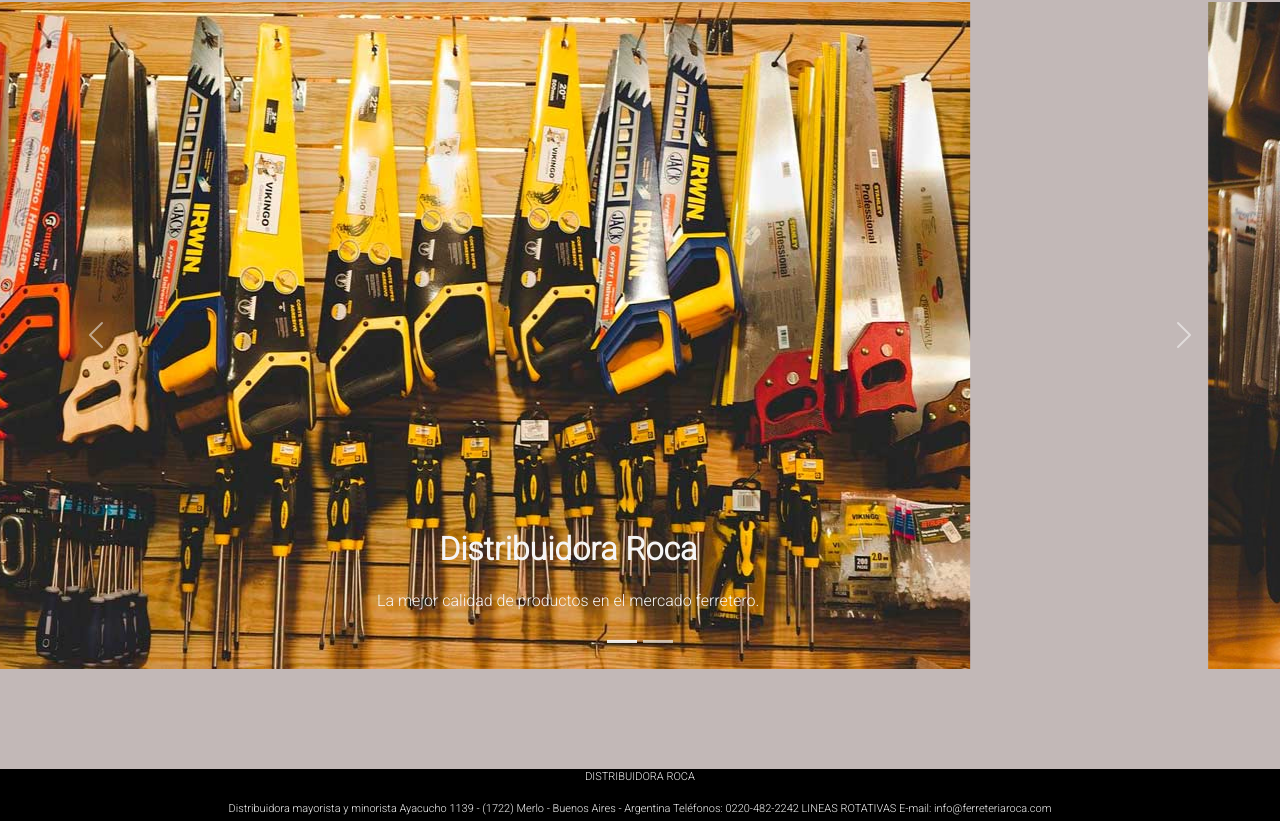
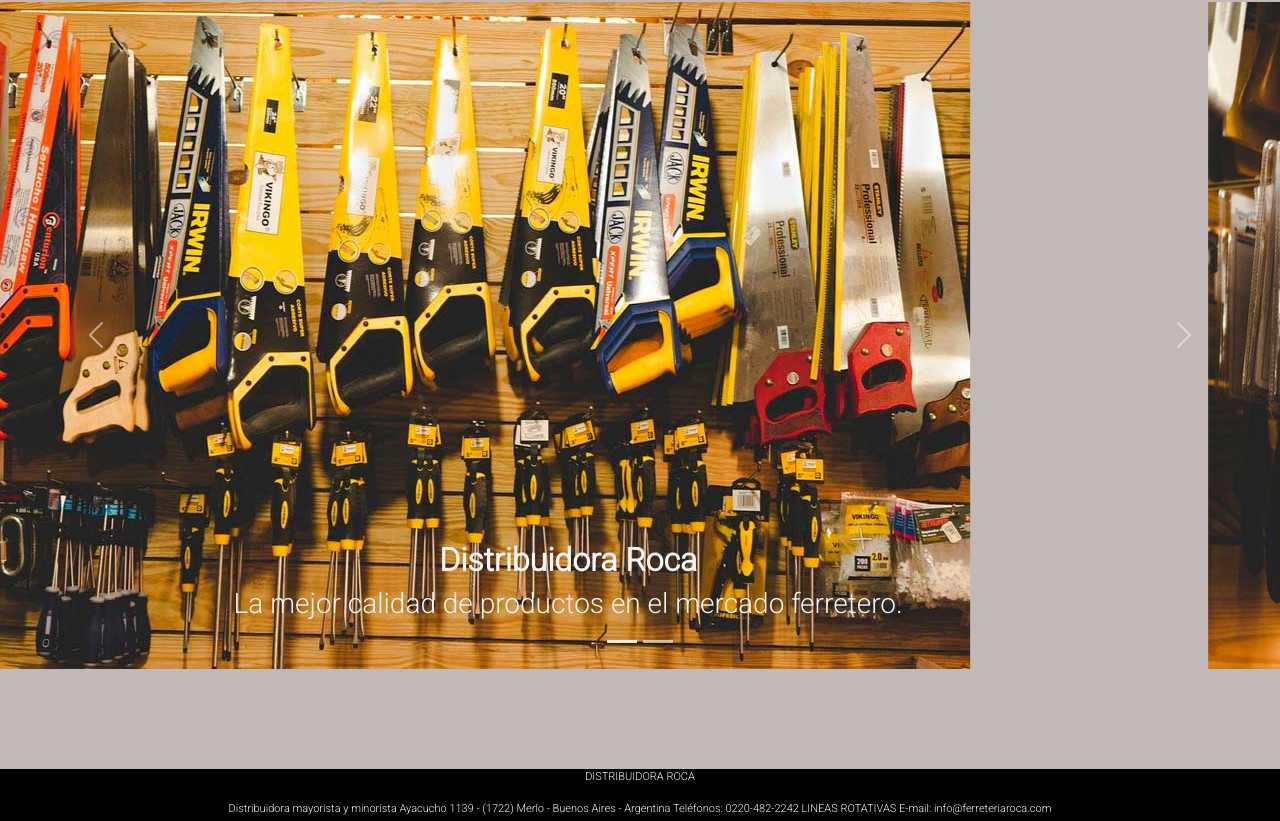
Before and after one commit to ulisesmontenegroo/terceraEntrega, a website: page index.html in a window 1280 px wide. Shown: the part 344-1165 px from the top of the page. Drawn offline with nearby package versions, Linux system fonts and the light colour scheme; a web font is replaced by a local one.

Commit message:
modificacion

```diff
--- a/index.html
+++ b/index.html
@@ -82,15 +82,15 @@
           <div class="carousel-item active">
             <img src="img/ferreteria2.jpg" class="d-block img-fluid" id="medidaIndex2" alt="imagenProductos">
             <div class="carousel-caption d-none d-md-block">
-              <p class="textoIndex1">Distribuidora Roca</p>
-              <p class="textoIndex2">La mejor calidad de productos en el mercado ferretero.</p>
+              <h1 class="textoIndex1">Distribuidora Roca</h1>
+              <h3 class="textoIndex2">La mejor calidad de productos en el mercado ferretero.</h3>
             </div>
           </div>
           <div class="carousel-item">
             <img src="img/ferreteria1.jpg" class="d-block img-fluid" id="medidaIndex1" alt="imagenProductos">
             <div class="carousel-caption d-none d-md-block">
-              <p class="textoIndex1">Distribuidora Roca</p>
-              <p class="textoIndex2">Poseemos gran variedad de productos de la mejor calidad.</p>
+              <h2 class="textoIndex1">Distribuidora Roca</h2>
+              <h3 class="textoIndex2">Poseemos gran variedad de productos de la mejor calidad.</h3>
             </div>
           </div>
         </div>
```
